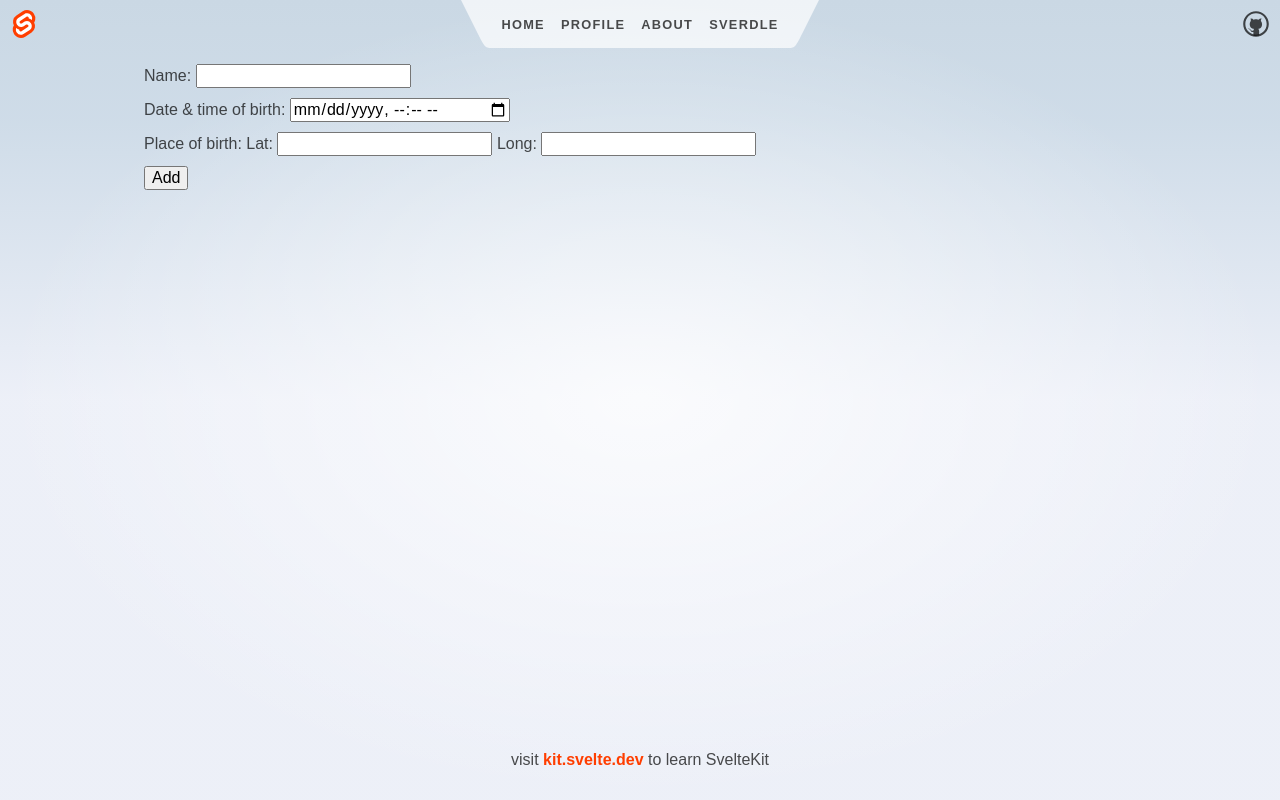
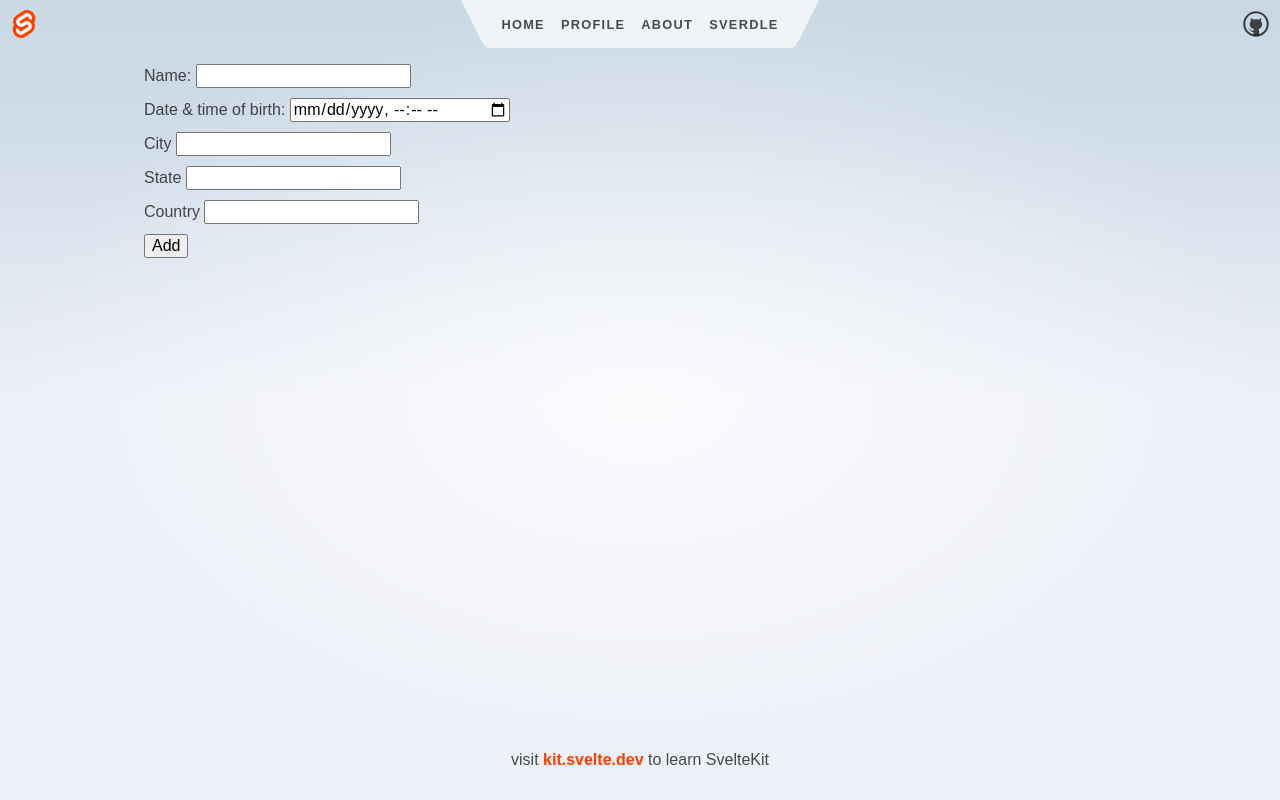
Before and after one commit to florkbr/astrologenie, a SvelteKit app: page /profile/add in a window 1280 px wide. Built offline with nearby package versions, Linux system fonts and the light colour scheme.

Commit message:
Merge maknop work

```diff
--- a/package.json
+++ b/package.json
@@ -39,6 +39,7 @@
 		"@astrodraw/astrochart": "^3.0.2",
 		"@jamescoyle/svelte-icon": "^0.1.1",
 		"@mdi/js": "^7.2.96",
+		"axios": "^1.5.1",
 		"circular-natal-horoscope-js": "^1.1.0"
 	}
 }
--- a/src/components/AddProfile.svelte
+++ b/src/components/AddProfile.svelte
@@ -1,4 +1,5 @@
 <script lang="ts">
+    import axios from 'axios';
     import {createEventDispatcher} from 'svelte';
     import {Horoscope, Origin} from 'circular-natal-horoscope-js/dist/index';
     import type {Profile} from "../Types";
@@ -8,10 +9,17 @@
 
     let name: string;
     let dateOfBirth: Date;
-    let lat: number;
-    let long: number;
+    let city;
+    let state;
+    let country;
 
-    const handleAdd = () => {
+    const handleAdd = async () => {
+
+        const params = {
+            access_key: '<ENTER API KEY>',
+            query: city + ', ' + state + ', ' + country
+        };
+
         if (!name) {
             alert('You are required to add a name');
             return;
@@ -22,10 +30,14 @@
             return;
         }
 
-        if (!lat || !long) {
-            alert('You are required to enter the latitude and longitude of where you were birth');
+        if (!city || !state || !country) {
+            alert('You are required to enter the city, state and country');
             return;
         }
+
+        const response = await axios.get('http://api.positionstack.com/v1/forward', { params });
+        const lat = response.data.data[0].latitude;
+        const long = response.data.data[0].longitude;
 
         const dateOfBirthAsDate = new Date(dateOfBirth);
         const origin = new Origin({
@@ -92,9 +104,20 @@
     </div>
     <div class="row">
         <label>
-            Place of birth:
-            <label>Lat: <input bind:value={lat} type="number" /></label>
-            <label>Long: <input bind:value={long} type="number" /></label>
+            City
+            <input bind:value={city} /><br>
+        </label>
+    </div>
+    <div class="row">
+        <label>
+            State
+            <input bind:value={state} /><br>
+        </label>
+    </div>
+    <div class="row">
+        <label>
+            Country
+            <input bind:value={country} /><br>
         </label>
     </div>
     <div>
```
Also changed, not shown: 1 other file (tests, documents, lock files or other folders).
